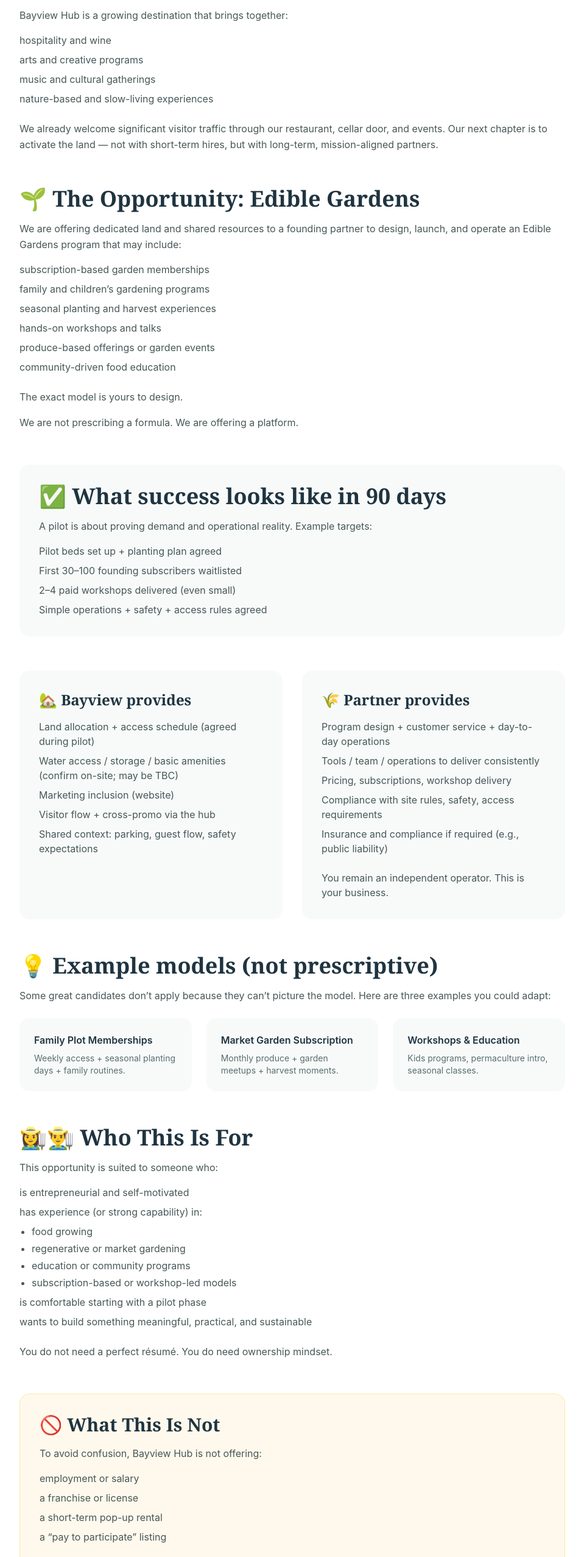
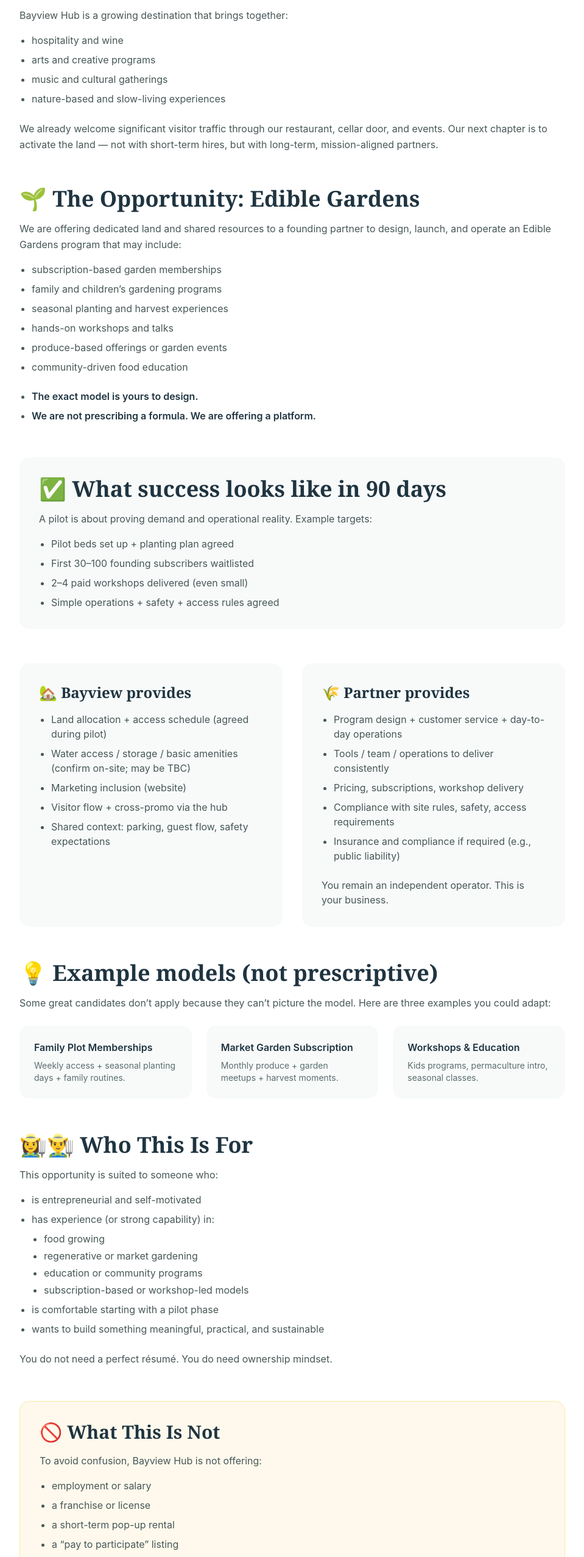
Before and after one commit to thepig365/bayviewhub, a Next.js app: page /partners/edible-gardens in a window 1280 px wide. Shown: the part 1353-3907 px from the top of the page at 61% size, without its empty margins (160-1119 px from the left). Built offline with nearby package versions, Linux system fonts and the light colour scheme; no server answers.

Commit message:
Improve readability with bullets on edible gardens page

```diff
--- a/app/partners/edible-gardens/page.tsx
+++ b/app/partners/edible-gardens/page.tsx
@@ -101,7 +101,7 @@
               <p className="mt-4 text-natural-700 leading-relaxed dark:text-natural-200">
                 Bayview Hub is a growing destination that brings together:
               </p>
-              <ul className="mt-4 space-y-2 text-natural-700 dark:text-natural-200">
+              <ul className="mt-4 space-y-2 text-natural-700 dark:text-natural-200 list-disc ml-5">
                 <li>hospitality and wine</li>
                 <li>arts and creative programs</li>
                 <li>music and cultural gatherings</li>
@@ -122,7 +122,7 @@
                 We are offering dedicated land and shared resources to a founding partner to design, launch, and operate
                 an Edible Gardens program that may include:
               </p>
-              <ul className="mt-4 space-y-2 text-natural-700 dark:text-natural-200">
+              <ul className="mt-4 space-y-2 text-natural-700 dark:text-natural-200 list-disc ml-5">
                 <li>subscription-based garden memberships</li>
                 <li>family and children’s gardening programs</li>
                 <li>seasonal planting and harvest experiences</li>
@@ -130,10 +130,16 @@
                 <li>produce-based offerings or garden events</li>
                 <li>community-driven food education</li>
               </ul>
-              <p className="mt-6 text-natural-700 leading-relaxed dark:text-natural-200">The exact model is yours to design.</p>
-              <p className="mt-4 text-natural-700 leading-relaxed dark:text-natural-200">
-                We are not prescribing a formula. We are offering a platform.
-              </p>
+              <ul className="mt-6 space-y-2 text-natural-700 dark:text-natural-200 list-disc ml-5">
+                <li>
+                  <span className="font-semibold text-natural-900 dark:text-natural-50">The exact model is yours to design.</span>
+                </li>
+                <li>
+                  <span className="font-semibold text-natural-900 dark:text-natural-50">
+                    We are not prescribing a formula. We are offering a platform.
+                  </span>
+                </li>
+              </ul>
             </div>
 
             <div className="rounded-2xl p-8 bg-natural-50 dark:bg-primary-800/30 dark:border dark:border-primary-700">
@@ -143,7 +149,7 @@
               <p className="mt-4 text-natural-700 leading-relaxed dark:text-natural-200">
                 A pilot is about proving demand and operational reality. Example targets:
               </p>
-              <ul className="mt-4 space-y-2 text-natural-700 dark:text-natural-200">
+              <ul className="mt-4 space-y-2 text-natural-700 dark:text-natural-200 list-disc ml-5">
                 <li>Pilot beds set up + planting plan agreed</li>
                 <li>First 30–100 founding subscribers waitlisted</li>
                 <li>2–4 paid workshops delivered (even small)</li>
@@ -156,7 +162,7 @@
                 <h3 className="text-2xl font-serif font-bold text-natural-900 dark:text-natural-50">
                   🏡 Bayview provides
                 </h3>
-                <ul className="mt-4 space-y-2 text-natural-700 dark:text-natural-200">
+                <ul className="mt-4 space-y-2 text-natural-700 dark:text-natural-200 list-disc ml-5">
                   <li>Land allocation + access schedule (agreed during pilot)</li>
                   <li>Water access / storage / basic amenities (confirm on-site; may be TBC)</li>
                   <li>Marketing inclusion (website)</li>
@@ -169,7 +175,7 @@
                 <h3 className="text-2xl font-serif font-bold text-natural-900 dark:text-natural-50">
                   🌾 Partner provides
                 </h3>
-                <ul className="mt-4 space-y-2 text-natural-700 dark:text-natural-200">
+                <ul className="mt-4 space-y-2 text-natural-700 dark:text-natural-200 list-disc ml-5">
                   <li>Program design + customer service + day-to-day operations</li>
                   <li>Tools / team / operations to deliver consistently</li>
                   <li>Pricing, subscriptions, workshop delivery</li>
@@ -219,7 +225,7 @@
               <p className="mt-4 text-natural-700 leading-relaxed dark:text-natural-200">
                 This opportunity is suited to someone who:
               </p>
-              <ul className="mt-4 space-y-2 text-natural-700 dark:text-natural-200">
+              <ul className="mt-4 space-y-2 text-natural-700 dark:text-natural-200 list-disc ml-5">
                 <li>is entrepreneurial and self-motivated</li>
                 <li>
                   has experience (or strong capability) in:
@@ -245,7 +251,7 @@
               <p className="mt-4 text-natural-700 leading-relaxed dark:text-natural-200">
                 To avoid confusion, Bayview Hub is not offering:
               </p>
-              <ul className="mt-4 space-y-2 text-natural-700 dark:text-natural-200">
+              <ul className="mt-4 space-y-2 text-natural-700 dark:text-natural-200 list-disc ml-5">
                 <li>employment or salary</li>
                 <li>a franchise or license</li>
                 <li>a short-term pop-up rental</li>
@@ -283,7 +289,7 @@
                 If this opportunity resonates with you, we’d love to hear from you.
               </p>
               <p className="mt-4 text-natural-700 leading-relaxed dark:text-natural-200">Please tell us:</p>
-              <ul className="mt-2 space-y-2 text-natural-700 dark:text-natural-200">
+              <ul className="mt-2 space-y-2 text-natural-700 dark:text-natural-200 list-disc ml-5">
                 <li>who you are</li>
                 <li>what you want to build</li>
                 <li>how you see an edible garden serving people and community</li>
```
